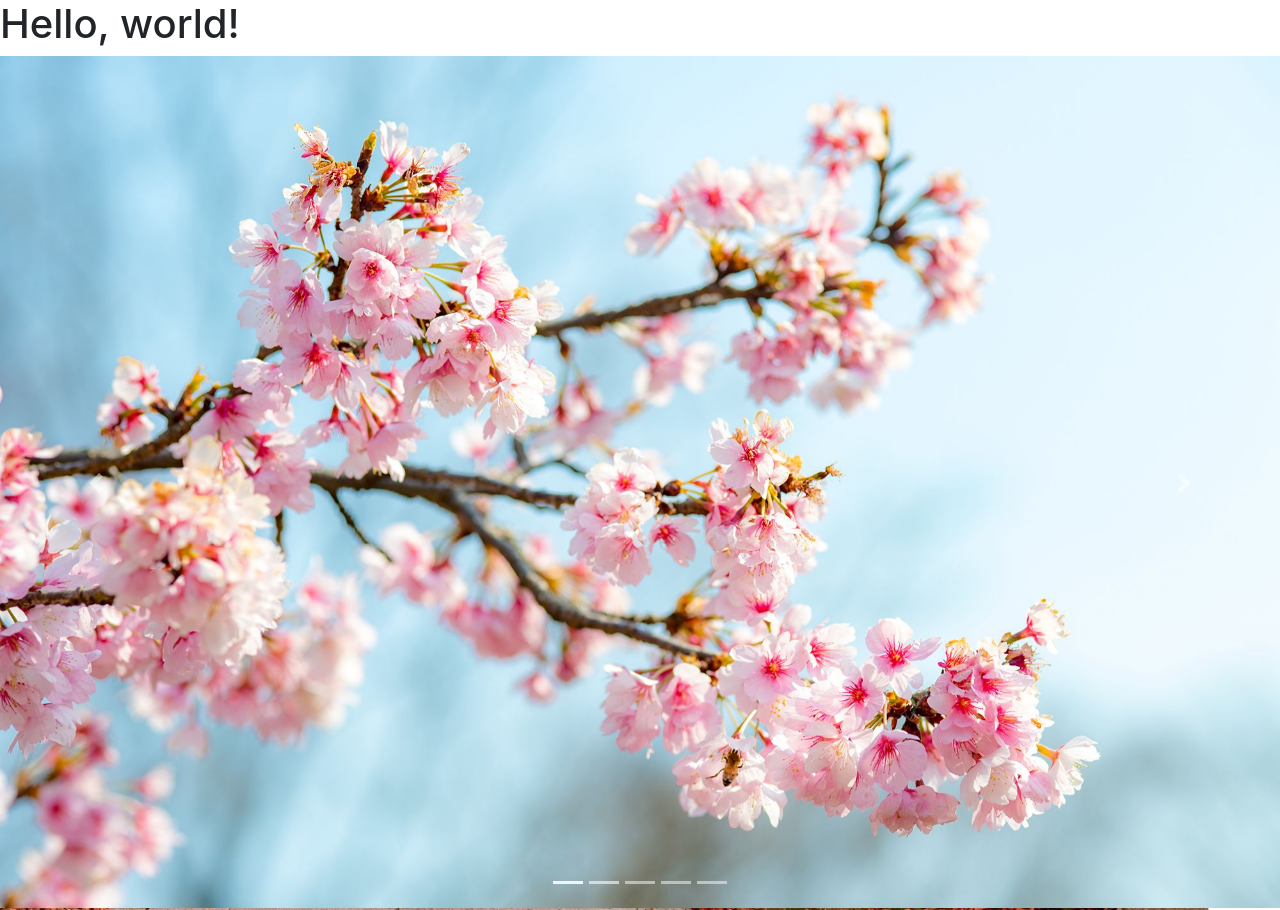
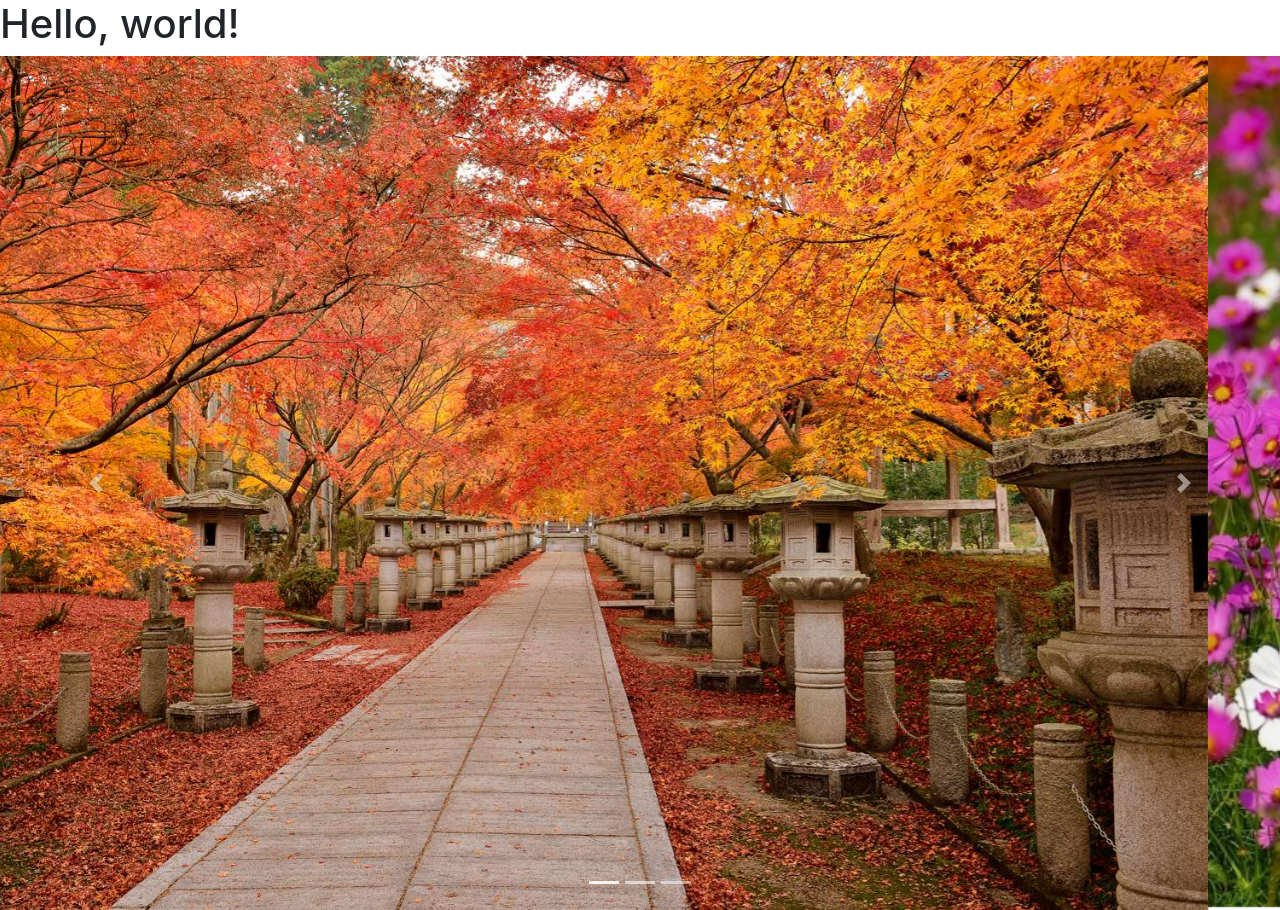
Before and after one commit to inclip/inclip, a plain HTML site: page index.html in a window 1280 px wide. Drawn offline with nearby package versions, Linux system fonts and the light colour scheme.

Commit message:
Update index.html

```diff
--- a/index.html
+++ b/index.html
@@ -17,8 +17,6 @@
     <li data-target="#carouselExampleIndicators" data-slide-to="0" class="active"></li>
     <li data-target="#carouselExampleIndicators" data-slide-to="1"></li>
     <li data-target="#carouselExampleIndicators" data-slide-to="2"></li>
-    <li data-target="#carouselExampleIndicators" data-slide-to="3"></li>
-    <li data-target="#carouselExampleIndicators" data-slide-to="4"></li>
   </ol>
   <div class="carousel-inner">
     <div class="carousel-item active">
@@ -29,12 +27,6 @@
     </div>
     <div class="carousel-item">
       <img src="image/harajuku-style.jpg" class="d-block w-100" alt="...">
-    </div>
-    <div class="carousel-item active">
-      <img src="image/sakurakita.jpg" class="d-block w-100" alt="...">
-    </div>
-    <div class="carousel-item">
-      <img src="image/shirakawa-go-village.jpg" class="d-block w-100" alt="...">
     </div>
   </div>
   <a class="carousel-control-prev" href="#carouselExampleIndicators" role="button" data-slide="prev">
```
